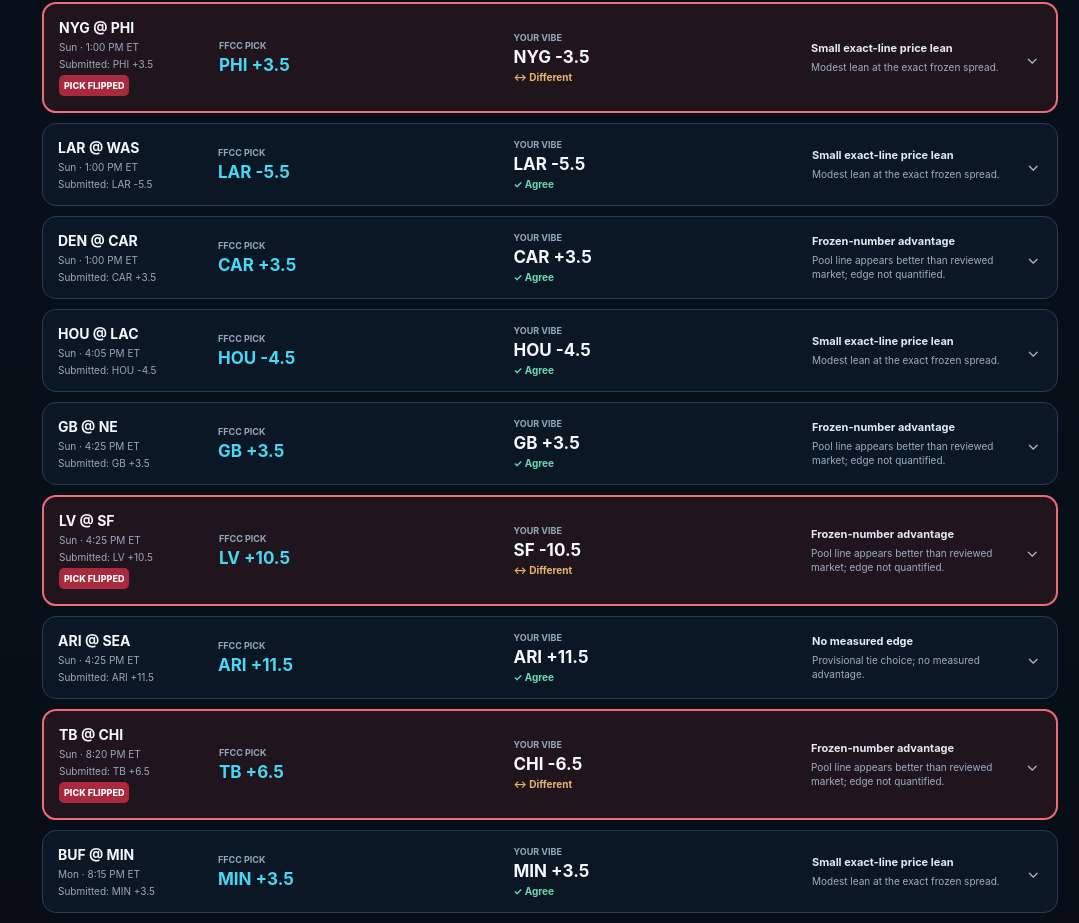
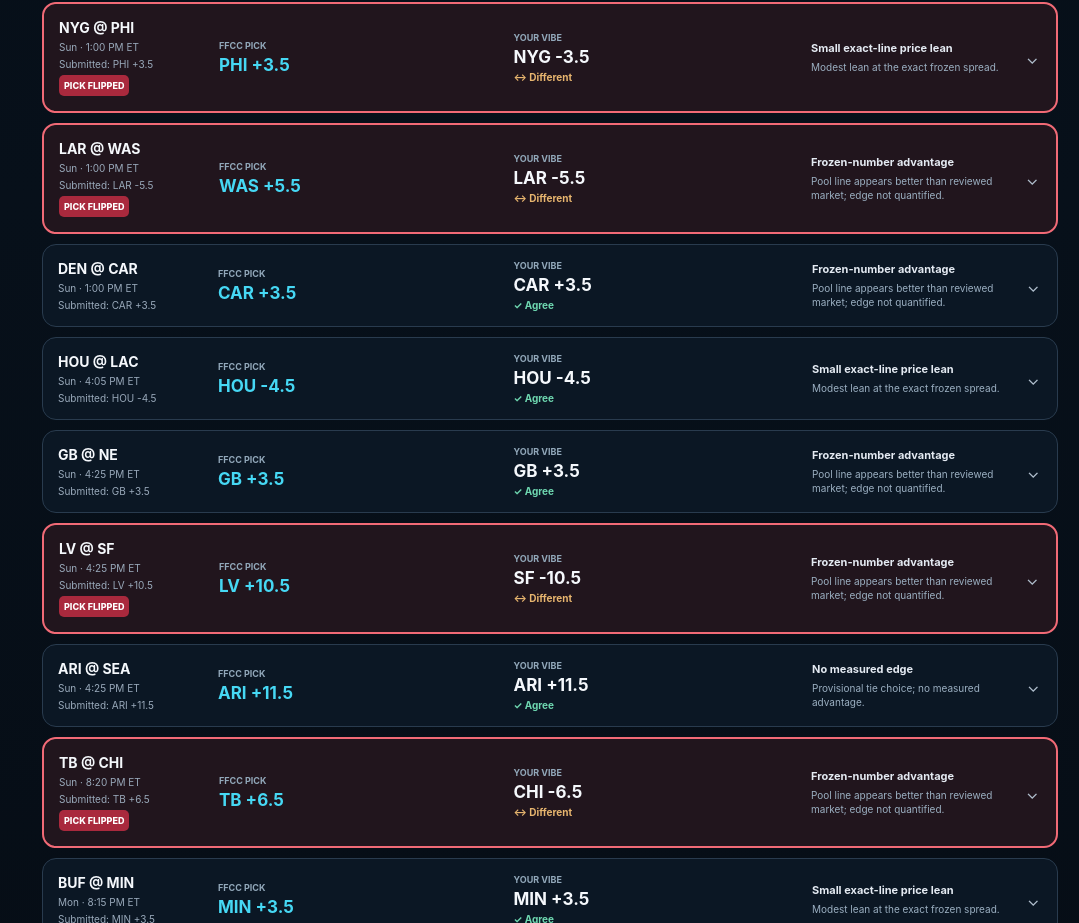
Before and after one commit to TipsyAntler/fantasy-command-center, a Next.js app: page /pickem/board in a window 1280 px wide. Shown: the part 1329-2252 px from the top of the page, without its empty margins (201-1280 px from the left). Built offline with nearby package versions, Linux system fonts and the light colour scheme.

Commit message:
Flip Week 9 LAR-WAS recommendation to Washington

```diff
--- a/data/pickem-week9.ts
+++ b/data/pickem-week9.ts
@@ -23,7 +23,7 @@ export const week9ReviewedAt = "2026-11-04T15:38:00-05:00";
 export const week9ReviewedLabel = "Nov 4 · 3:38 PM ET";
 export const week9PoolName = "The SZN · NFL Super Pick'em · NFL-575";
 export const week9PoolStatus = "WEEK 9 · ALL 15 FROZEN SPREADS CAPTURED · FULL 15-GAME MARKET AUDIT COMPLETED · USER-CONFIRMED SUBMISSION SNAPSHOT PRESERVED SEPARATELY";
-export const week9MarketAsOf = "Full 15-game market audit completed Nov. 4 at 3:38 PM ET using the frozen SZN numbers, contemporaneous multi-book boards, and dated independent sportsbook snapshots. Exact-line pairs were proportionally de-vigged where available. Detroit–Miami was added from Mike\'s 2:45 PM screenshot and audited against 13-book pricing as of 11:38 AM ET plus a current multi-book board. BUF–MIN was separately rechecked Nov. 5 at 5:30 PM ET after Carson Wentz was confirmed as Minnesota\'s starter; the submitted card remains preserved separately. Official reports were reviewed where posted; late-week availability remains listed under each watch item. Article snapshots are dated evidence, not a live quote feed.";
+export const week9MarketAsOf = "Full 15-game market audit completed Nov. 4 at 3:38 PM ET using the frozen SZN numbers, contemporaneous multi-book boards, and dated independent sportsbook snapshots. Exact-line pairs were proportionally de-vigged where available. Detroit–Miami was added from Mike\'s 2:45 PM screenshot and audited against 13-book pricing as of 11:38 AM ET plus a current multi-book board. BUF–MIN was separately rechecked Nov. 5 at 5:30 PM ET after Carson Wentz was confirmed as Minnesota\'s starter. LAR–WAS was separately rechecked Nov. 5 at 8:42 PM ET after the broad market settled at LAR -4.5; the submitted card remains preserved separately. Official reports were reviewed where posted; late-week availability remains listed under each watch item. Article snapshots are dated evidence, not a live quote feed.";
 export const week9Standing = {correct:56,rank:70,leaderCorrect:76,note:"Nov. 4 user screenshot: 56 season correct, overall rank 70; leader 76."};
 export const week9MikeVibeCard = {
   observedAt: "Nov 4, 2026 · approximately 1:01 PM ET",
@@ -180,17 +180,17 @@ export const week9PoolGames: Week9PoolGame[] = [
     "kickoff": "1:00 PM",
     "away": "LAR",
     "home": "WAS",
-    "poolPick": "LAR",
-    "poolLine": -5.5,
+    "poolPick": "WAS",
+    "poolLine": 5.5,
     "mikeVibe": "LAR -5.5",
     "poolFavorite": "LAR",
     "poolSpread": 5.5,
-    "marketLabel": "Nov. 4 exact-line consensus LAR -5.5 (-118) versus WAS +5.5 (-102). Total 47.5.",
-    "marketTotal": 47.5,
+    "marketLabel": "Nov. 5 late recheck: the broad market was LAR -4.5, generally -104 to -118 across DraftKings, FanDuel, BetMGM, Caesars and the consensus board; BetRivers was the reviewed -5.5 outlier. Current WAS +5.5 quotes were roughly -110 to -117. Total 47.5-48.5.",
+    "marketTotal": 48,
     "confidence": 2,
-    "signal": "SMALL EXACT-LINE PRICE LEAN",
-    "rationale": "Keep LAR -5.5. The reviewed exact-line consensus prices Los Angeles materially shorter at the frozen number. Because the evidence is a price lean rather than a calibrated cover model, confidence remains modest.",
-    "watch": "Washington quarterback and offensive-line availability; require fresh verified evidence favoring Washington at +5.5 before changing."
+    "signal": "FROZEN-NUMBER ADVANTAGE · SIZE UNCALIBRATED",
+    "rationale": "Flip to WAS +5.5. The frozen pool number gives Washington roughly one point beyond the broad current market, which is centered on Rams -4.5. The strongest case against the move is Washington's depleted receiving corps and offensive line; however, those absences are already present while the synchronized market still gives the Commanders the extra point.",
+    "watch": "Friday final reports for Washington's offensive line and the Rams' secondary. Reverse only if reliable multi-book pricing moves back through LAR -5.5, not if one outlier remains there."
   },
   {
     "day": "Sun",
```
